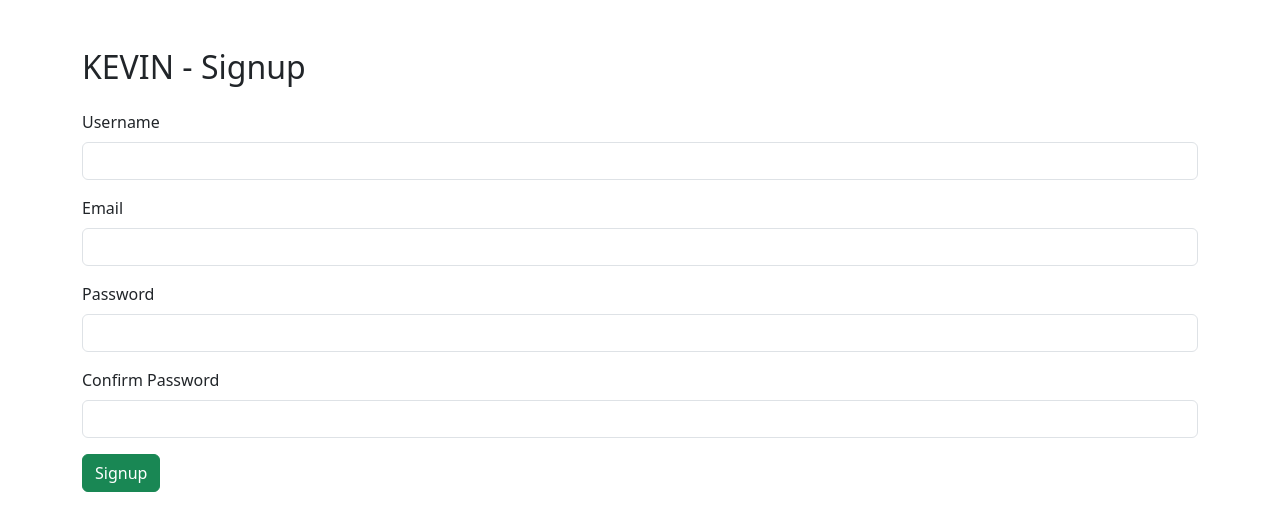
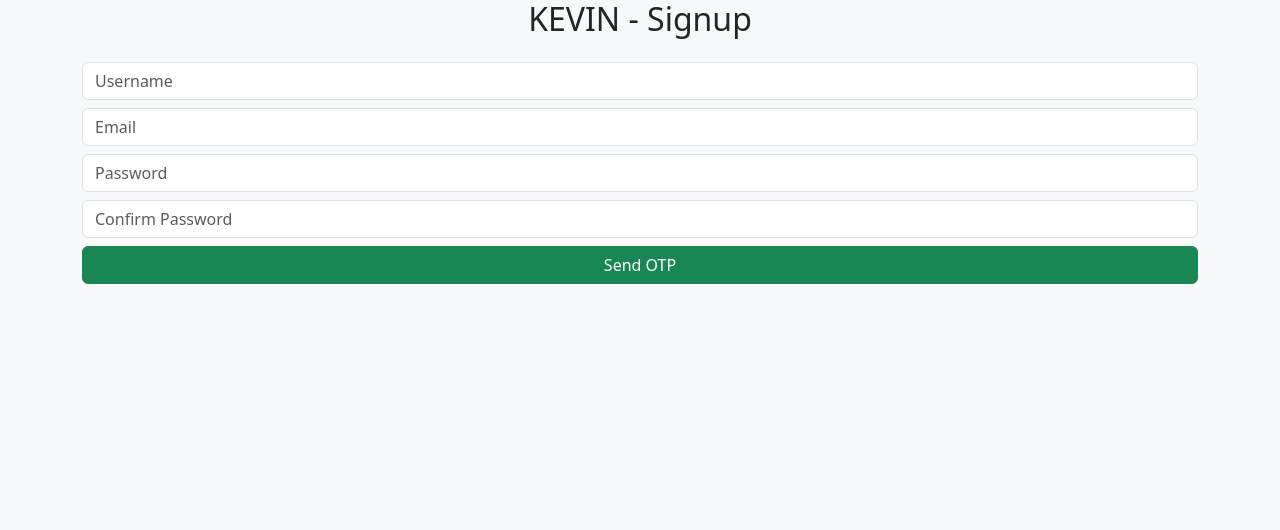
Before and after one commit to saikiran-badde/Kevin, a plain HTML site: page signup.html in a window 1280 px wide. Drawn offline with nearby package versions, Linux system fonts and the light colour scheme.

Commit message:
Update signup.html

```diff
--- a/signup.html
+++ b/signup.html
@@ -1,43 +1,30 @@
-
 <!DOCTYPE html>
 <html lang="en">
 <head>
-  <meta charset="UTF-8">
+  <meta charset="UTF-8" />
+  <meta name="viewport" content="width=device-width, initial-scale=1.0"/>
   <title>KEVIN - Signup</title>
-  <meta name="viewport" content="width=device-width, initial-scale=1" />
   <link href="https://cdn.jsdelivr.net/npm/bootstrap@5.3.0/dist/css/bootstrap.min.css" rel="stylesheet">
+  <link rel="stylesheet" href="style.css">
 </head>
-<body class="container py-5">
-  <h2 class="mb-4">KEVIN - Signup</h2>
-  <form id="signupForm">
-    <div class="mb-3">
-      <label for="username" class="form-label">Username</label>
-      <input type="text" class="form-control" id="signupUsername" required>
+<body class="bg-light">
+  <div class="container login-container">
+    <h2 class="text-center mb-4">KEVIN - Signup</h2>
+    <input type="text" class="form-control mb-2" id="signupUsername" placeholder="Username">
+    <input type="email" class="form-control mb-2" id="signupEmail" placeholder="Email">
+    <input type="password" class="form-control mb-2" id="signupPassword" placeholder="Password">
+    <input type="password" class="form-control mb-2" id="confirmPassword" placeholder="Confirm Password">
+    <button class="btn btn-success w-100 mb-2" onclick="startSignup()">Send OTP</button>
+
+    <div id="otpSection" style="display:none;">
+      <input type="text" class="form-control mb-2" id="otpInput" placeholder="Enter OTP">
+      <button class="btn btn-primary w-100" onclick="verifyAndSignup()">Confirm OTP & Signup</button>
     </div>
-    <div class="mb-3">
-      <label for="email" class="form-label">Email</label>
-      <input type="email" class="form-control" id="signupEmail" required>
-    </div>
-    <div class="mb-3">
-      <label for="password" class="form-label">Password</label>
-      <input type="password" class="form-control" id="signupPassword" required>
-    </div>
-    <div class="mb-3">
-      <label for="confirmPassword" class="form-label">Confirm Password</label>
-      <input type="password" class="form-control" id="confirmPassword" required>
-    </div>
-    <button type="submit" class="btn btn-success">Signup</button>
-  </form>
-  <script src="https://cdn.jsdelivr.net/npm/bootstrap@5.3.0/dist/js/bootstrap.bundle.min.js"></script>
-  <script src="https://cdn.jsdelivr.net/npm/emailjs-com@2.6.4/dist/email.min.js"></script>
-  <script>
-    (function() {
-      emailjs.init("YOUR_EMAILJS_PUBLIC_KEY");
-    })();
-  </script>
-  <script src="https://www.gstatic.com/firebasejs/9.6.1/firebase-app-compat.js"></script>
-  <script src="https://www.gstatic.com/firebasejs/9.6.1/firebase-auth-compat.js"></script>
-  <script src="https://www.gstatic.com/firebasejs/9.6.1/firebase-firestore-compat.js"></script>
+  </div>
+
+  <script src="https://www.gstatic.com/firebasejs/9.0.0/firebase-app-compat.js"></script>
+  <script src="https://www.gstatic.com/firebasejs/9.0.0/firebase-auth-compat.js"></script>
+  <script src="https://cdn.emailjs.com/dist/email.min.js"></script>
   <script src="script.js"></script>
 </body>
 </html>
```
